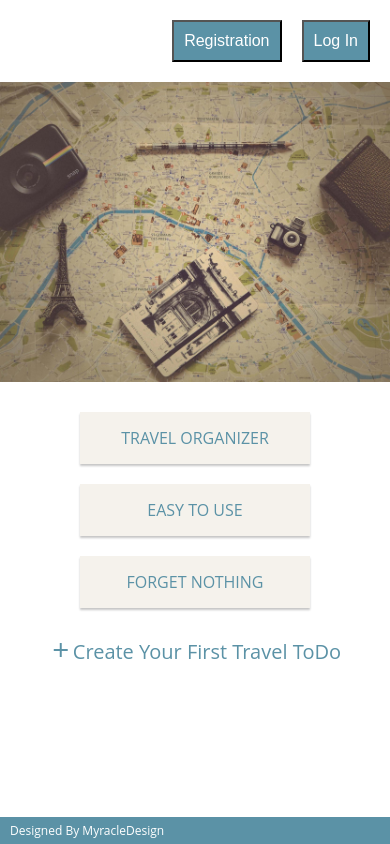
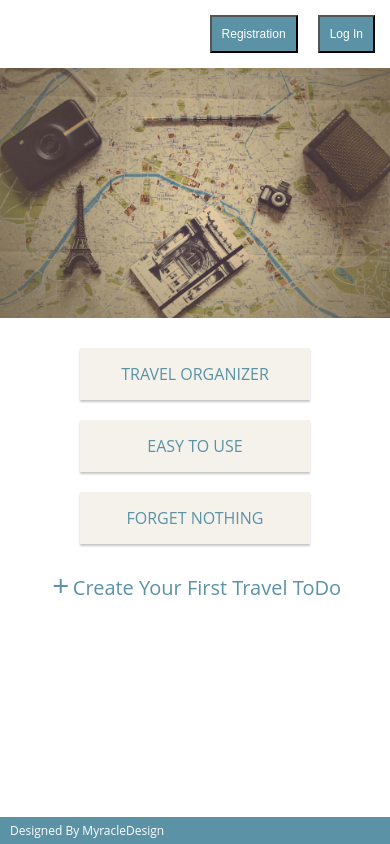
Before and after one commit to chingu-voyages/v11-solo-mimifi, an Angular app: page / in a window 390 px wide. Built offline with nearby package versions, Linux system fonts and the light colour scheme.

Commit message:
Adjust the style for mobile

```diff
--- a/src/app/homepage/homepage.component.css
+++ b/src/app/homepage/homepage.component.css
@@ -2,12 +2,12 @@
   display: flex;
   flex-direction: row;
   justify-content: flex-end;
-  margin: 20px;
+  margin: 15px;
 }
 
 .register-btn, .login-btn {
   background-color: #5B92A6;
-  font-size: 16px;
+  font-size: 12px;
   color: white;
   padding: 10px;
 }
@@ -18,7 +18,7 @@
 
 .banner {
   background-image: url('../../assets/homepage_travel.jpg');
-  height: 300px;
+  height: 250px;
   background-size: cover;
   background-position: center;
   background-repeat: no-repeat;
@@ -63,3 +63,7 @@
   font-weight: 500;
   font-size: 20px;
 }
+
+@media  {
+
+}
--- a/src/app/homepage/homepage.component.html
+++ b/src/app/homepage/homepage.component.html
@@ -1,3 +1,4 @@
+<div class="container">
   <div class="header">
     <button class="register-btn">Registration</button>
     <button class="login-btn">Log In</button>
@@ -16,3 +17,4 @@
     </div>
   </div>
   <app-footer></app-footer>
+</div>
--- a/src/styles.css
+++ b/src/styles.css
@@ -1,5 +1,5 @@
 /* You can add global styles to this file, and also import other style files */
 body {
   margin: 0;
-  font-family: "Open Sans";
+  font-family: "Open Sans", serif;
 }
```
Lines whose indentation alone changed are shown as unchanged.
